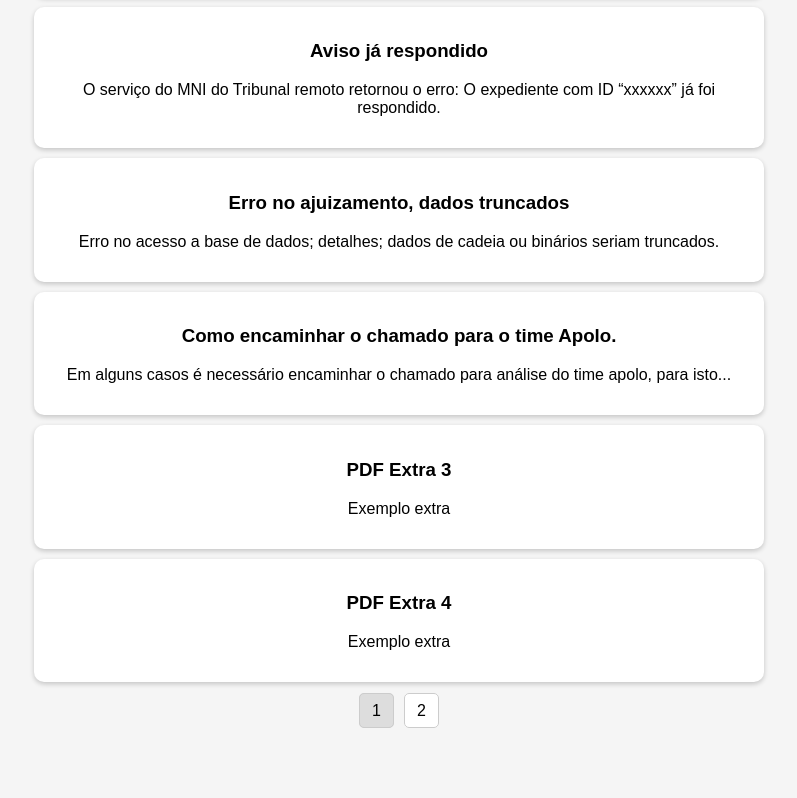
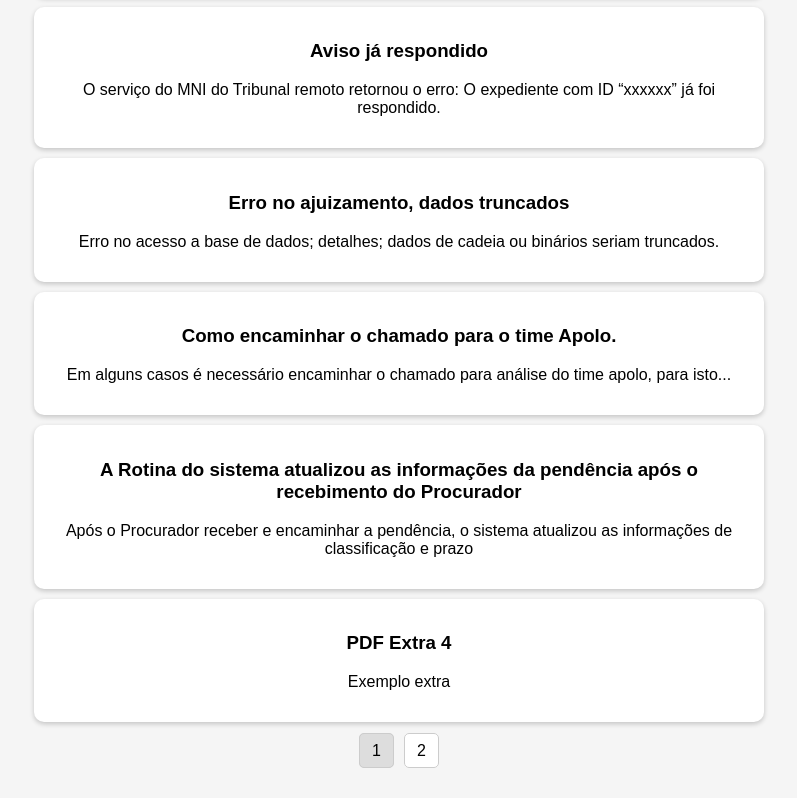
Before and after one commit to ricardomsouza88/portal, a plain HTML site: page index.html in a window 1280 px wide. Shown: the part 614-1412 px from the top of the page, without its empty margins (241-1038 px from the left). Before the commit the page ends 1372 px from the top, so only its background shows below. Drawn offline with Linux system fonts and the light colour scheme.

Commit message:
Update index.html

```diff
--- a/index.html
+++ b/index.html
@@ -51,7 +51,7 @@
     { titulo: "Aviso já respondido", descricao: "O serviço do MNI do Tribunal remoto retornou o erro: O expediente com ID “xxxxxx” já foi respondido.", arquivo: "pdfs/Aviso já respondido.pdf" },
     { titulo: "Erro no ajuizamento, dados truncados", descricao: "Erro no acesso a base de dados; detalhes; dados de cadeia ou binários seriam truncados.", arquivo: "pdfs/Erro no ajuizamento dados truncados.pdf" },
     { titulo: "Como encaminhar o chamado para o time Apolo.", descricao: "Em alguns casos é necessário encaminhar o chamado para análise do time apolo, para isto...", arquivo: "pdfs/Chamado time apolo.pdf" },
-    { titulo: "PDF Extra 3", descricao: "Exemplo extra", arquivo: "pdfs/extra3.pdf" },
+    { titulo: "A Rotina do sistema atualizou as informações da pendência após o recebimento do Procurador", descricao: "Após o Procurador receber e encaminhar a pendência, o sistema atualizou as informações de classificação e prazo", arquivo: "pdfs/pendencia antecipada.pdf" },
     { titulo: "PDF Extra 4", descricao: "Exemplo extra", arquivo: "pdfs/extra4.pdf" },
     { titulo: "PDF Extra 5", descricao: "Exemplo extra", arquivo: "pdfs/extra5.pdf" },
     { titulo: "PDF Extra 6", descricao: "Exemplo extra", arquivo: "pdfs/extra6.pdf" }
```
